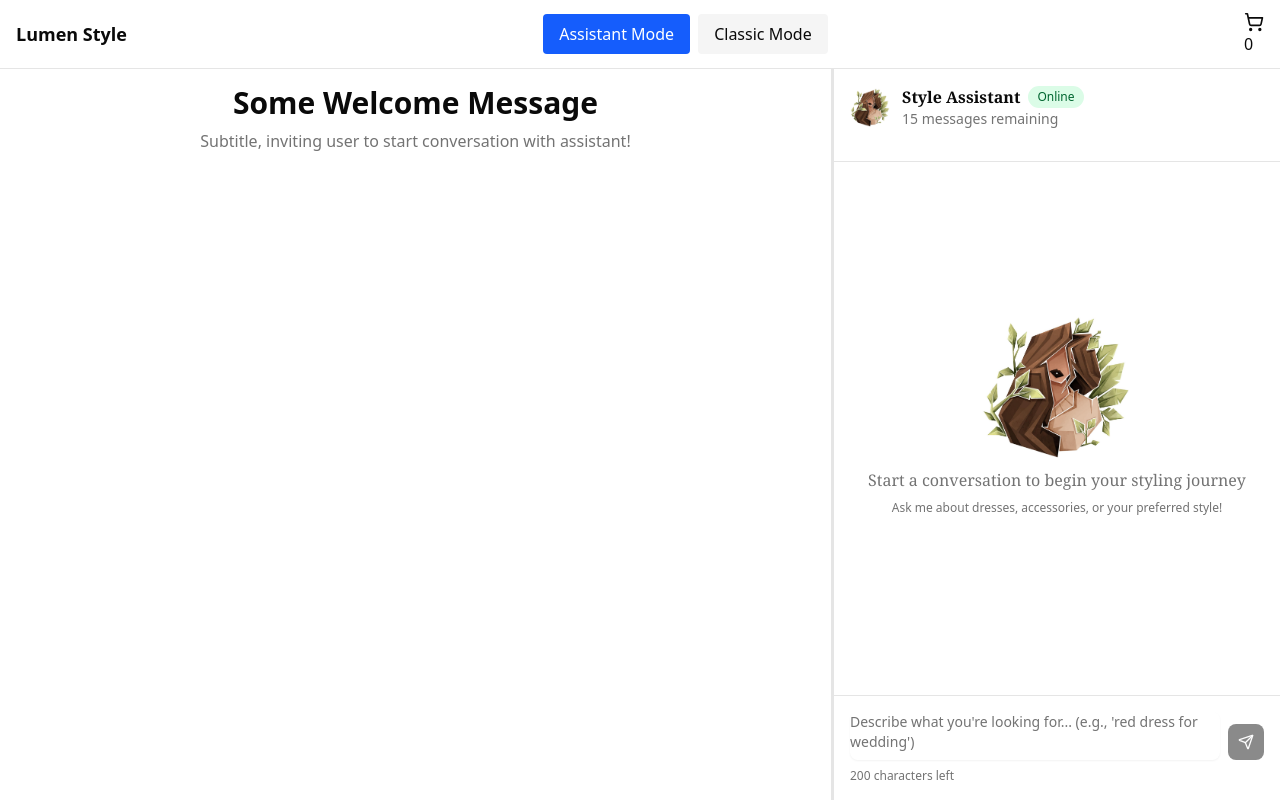
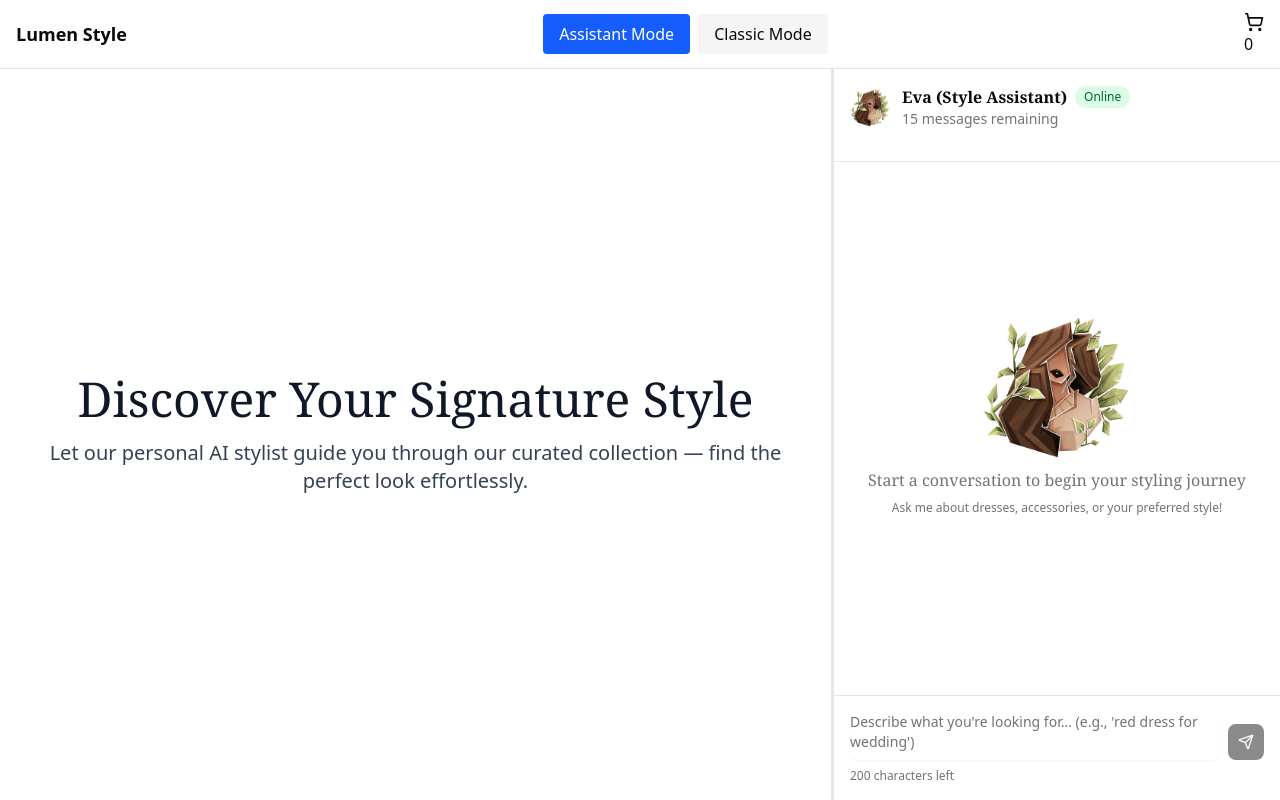
Before and after one commit to gervais-amoah/lumen-collection, a Next.js app: page / in a window 1280 px wide. Built offline with nearby package versions, Linux system fonts and the light colour scheme.

Commit message:
feat: enhance welcome message and chat panel styling for improved user engagement

```diff
--- a/app/(assistant)/page.tsx
+++ b/app/(assistant)/page.tsx
@@ -9,9 +9,9 @@ export default function WelcomePage() {
   const products = useProductStore((state) => state.products);
 
   return (
-    <div className="flex flex-1 overflow-hidden">
+    <div className="flex flex-1 overflow-hidden h-full">
       {/* Left Panel */}
-      <div className="w-[65%] border-r relative overflow-auto p-4">
+      <div className="w-[65%] border-r relative overflow-auto p-4 h-full">
         {products.length === 0 ? (
           <WelcomeMessage />
         ) : (
--- a/app/globals.css
+++ b/app/globals.css
@@ -120,3 +120,7 @@
     @apply bg-background text-foreground;
   }
 }
+
+body {
+  font-family: var(--font-sans);
+}
--- a/components/assistant/chat-panel.tsx
+++ b/components/assistant/chat-panel.tsx
@@ -155,7 +155,9 @@ export function ChatPanel() {
           </Avatar>
           <div className="flex-1">
             <div className="flex items-center gap-2">
-              <h3 className="font-serif font-semibold">Style Assistant</h3>
+              <h3 className="font-serif font-semibold">
+                Eva (Style Assistant)
+              </h3>
               <Badge
                 variant="secondary"
                 className="bg-green-100 text-green-800 hover:bg-green-100"
--- a/components/assistant/welcome-message.tsx
+++ b/components/assistant/welcome-message.tsx
@@ -2,18 +2,25 @@
 
 import FadeContent from "@/components/animation/fade-content";
 
-
 export function WelcomeMessage() {
   return (
-    <FadeContent blur={true} duration={1000} easing="ease-out" initialOpacity={0}>
-      <div className="flex flex-col items-center justify-center h-full text-center px-6">
-        <h1 className="text-3xl font-bold mb-2">
-          Some Welcome Message
-        </h1>
-        <p className="text-muted-foreground max-w-md">
-          Subtitle, inviting user to start conversation with assistant!
-        </p>
-      </div>
-    </FadeContent>
+    <div className="h-full flex flex-col justify-center items-center space-y-4 px-4  py-12">
+      <FadeContent
+        blur={true}
+        duration={1000}
+        easing="ease-out"
+        initialOpacity={0}
+      >
+        <div className="text-center">
+          <h1 className="font-serif text-4xl md:text-5xl text-gray-900 mb-4">
+            Discover Your Signature Style
+          </h1>
+          <p className="font-sans text-base md:text-xl text-gray-700">
+            Let our personal AI stylist guide you through our curated collection
+            — find the perfect look effortlessly.
+          </p>
+        </div>
+      </FadeContent>
+    </div>
   );
 }
```
